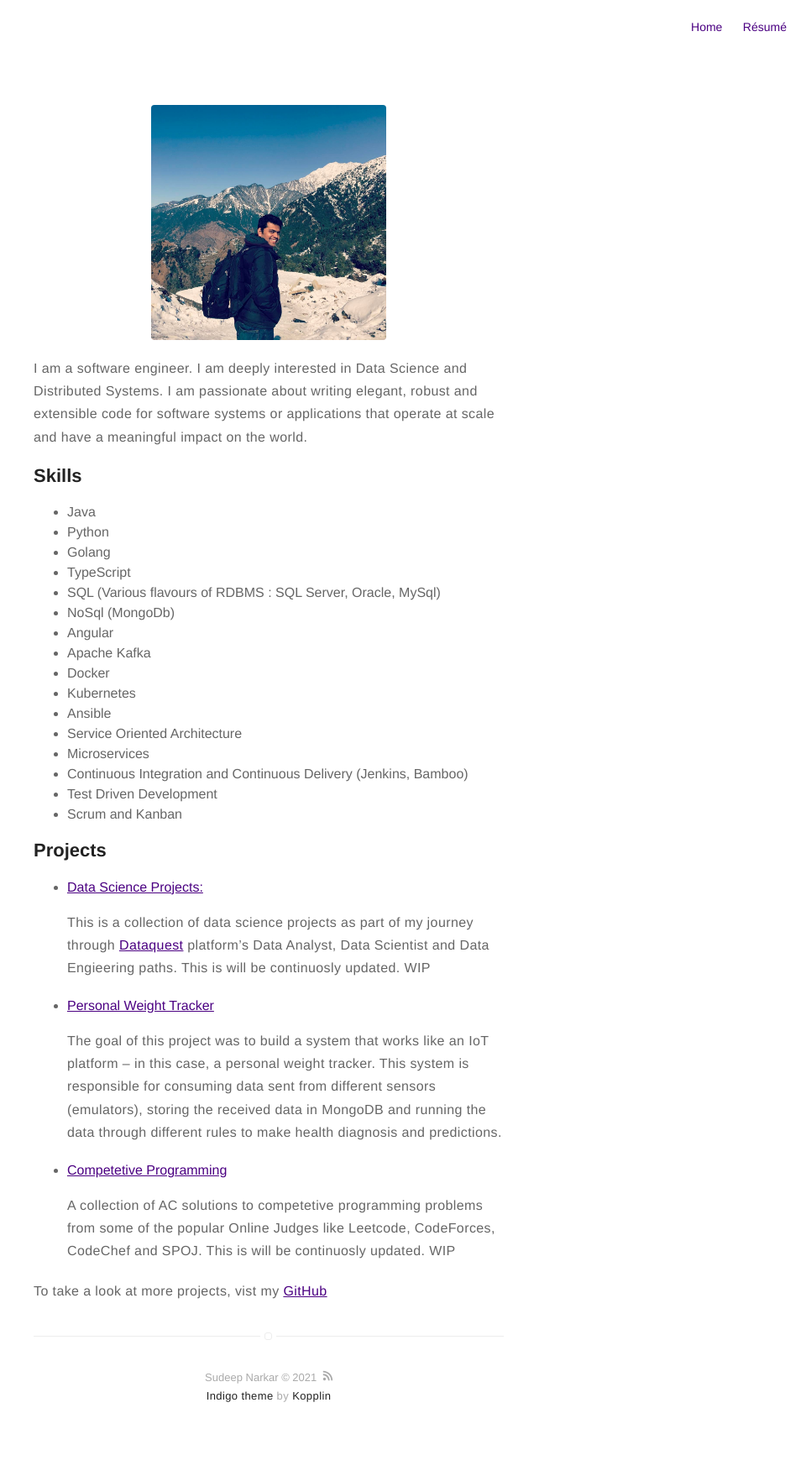
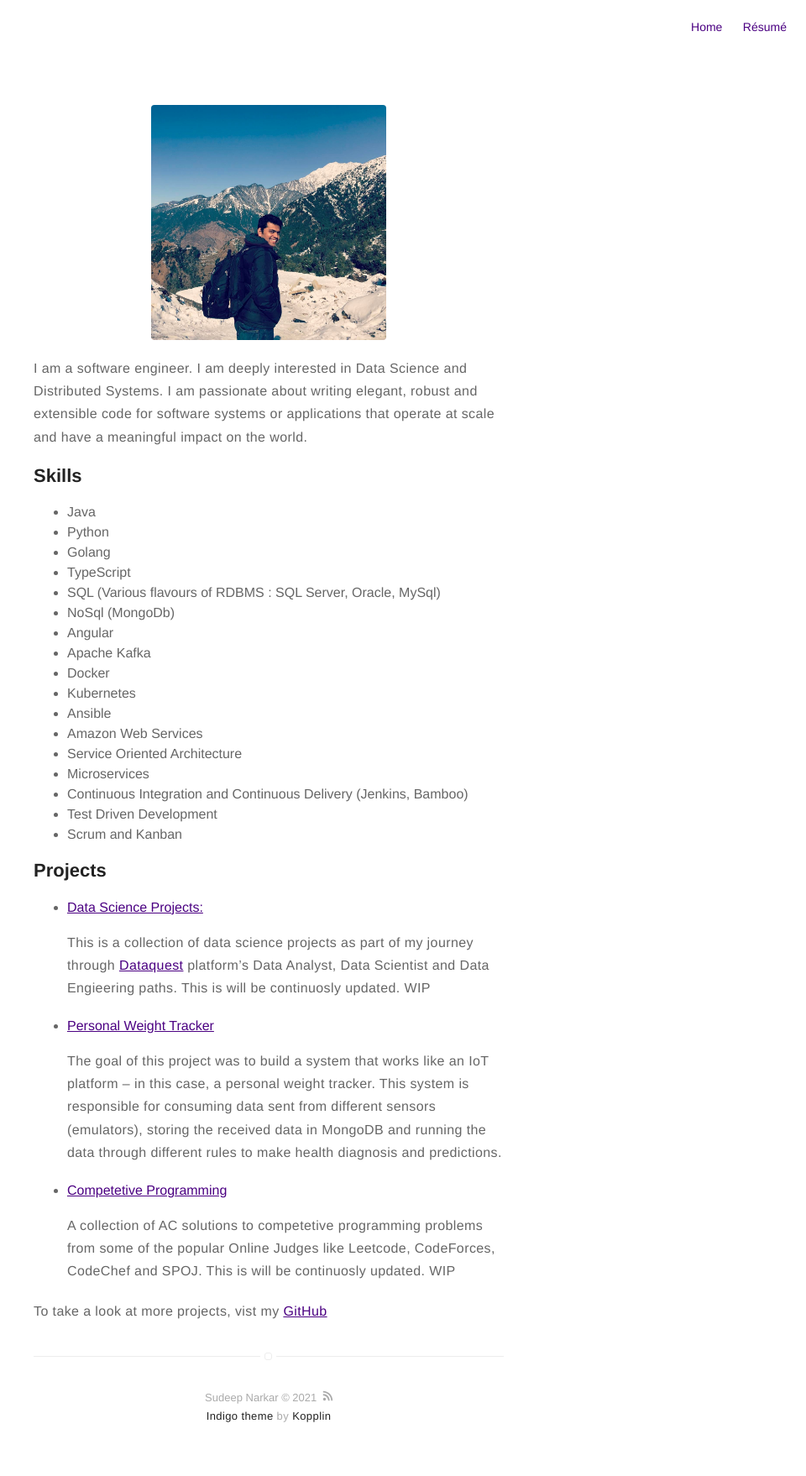
Before and after one commit to sudeepnarkar/sudeepnarkar.github.io, a Jekyll site: the page built from about.md, in a window 1280 px wide. Shown: the whole page at 84% size, without its empty margins (320-1280 px from the left). Built offline with Jekyll 4.4.1, drawn with Linux system fonts in a browser that asks for light colours; before the commit the page ends 1734 px from its top, so only the background shows below that.

Commit message:
Added skills

```diff
--- a/about.md
+++ b/about.md
@@ -20,6 +20,7 @@ layout: page
 	<li>Docker</li>
 	<li>Kubernetes</li>
 	<li>Ansible</li>
+	<li>Amazon Web Services</li>
 	<li>Service Oriented Architecture</li>
 	<li>Microservices</li>
 	<li>Continuous Integration and Continuous Delivery (Jenkins, Bamboo)</li>
```
